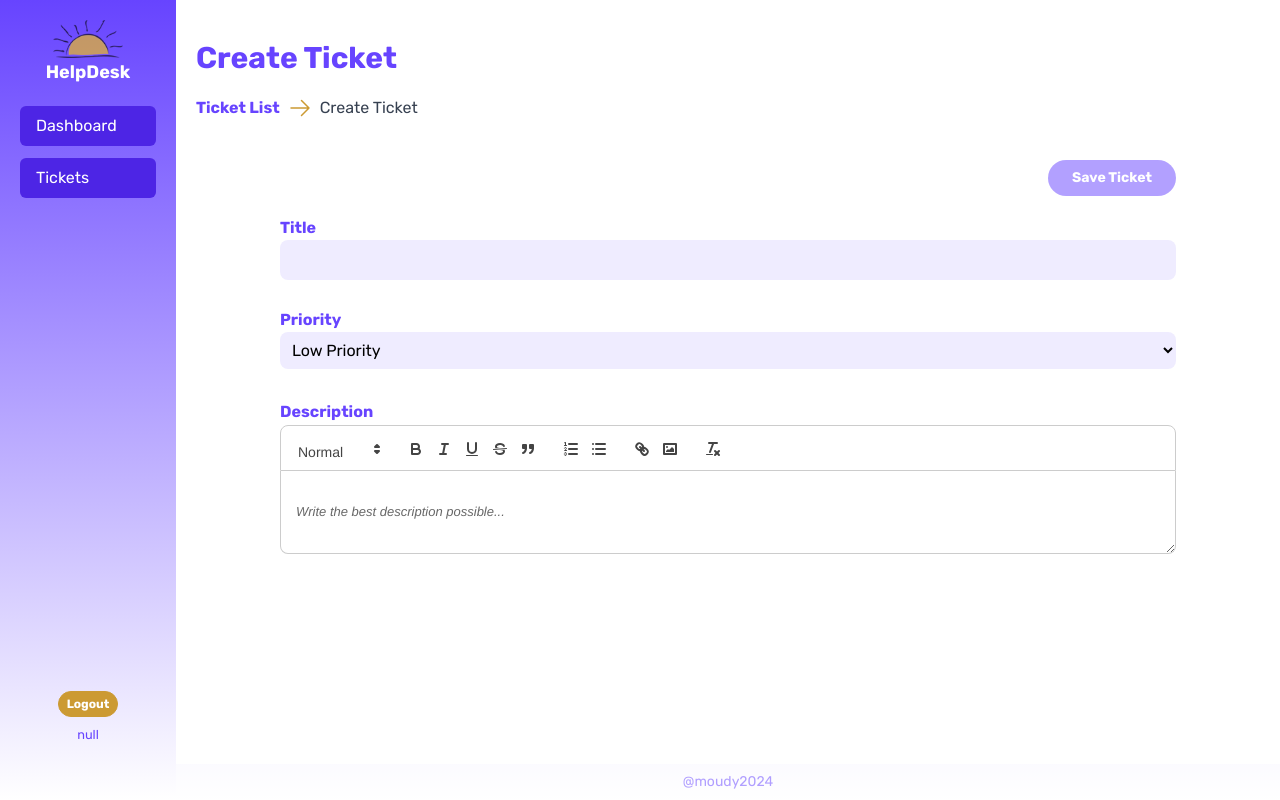
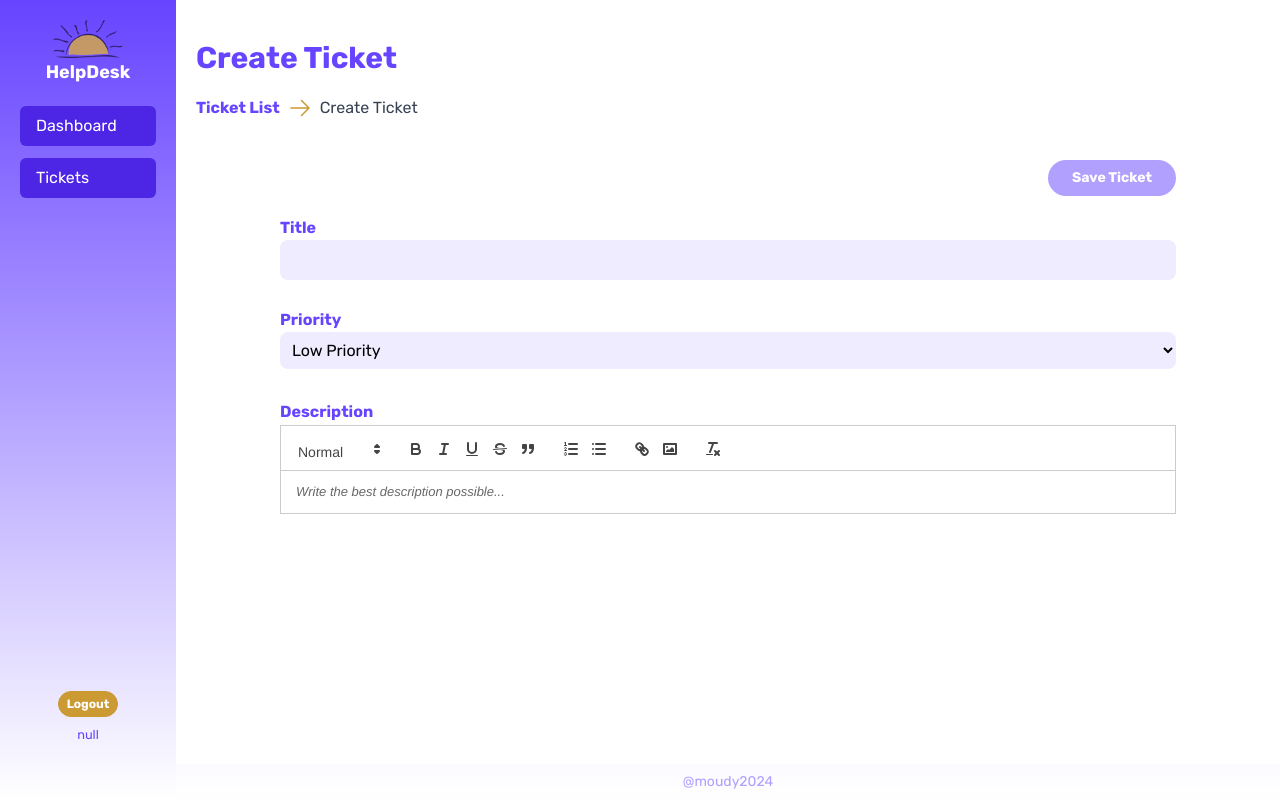
Before and after one commit to emoudy/helpdesk, a Next.js app: page /tickets/create in a window 1280 px wide. Built offline with nearby package versions, Linux system fonts and the light colour scheme; no server answers.

Commit message:
cleaning up CSS

```diff
--- a/app/globals.scss
+++ b/app/globals.scss
@@ -92,26 +92,11 @@ button.large-btn {
 }
 
 /* List styles */
-ul,
-ol {
-  @apply list-inside list-disc;
-}
 ul {
   @apply list-inside list-disc;
-}
-ol {
-  @apply list-inside list-decimal;
-}
-li {
-  @apply mb-2;
-}
-
-/* icons styles */
-.actionIcon {
-  @apply mr-5 min-h-10 cursor-pointer text-xl;
-}
-.actionIcon:hover {
-  @apply text-2xl;
+  li {
+    @apply mb-2 ml-7;
+  }
 }
 
 /* form styles */
@@ -121,13 +106,7 @@ form {
   }
 }
 
-/* Quill editor styles */
-.quill-editor {
-  @apply overflow-hidden;
-  .ql-toolbar {
-    @apply rounded-t-lg bg-white p-5;
-  }
-  .ql-container {
-    @apply resize-y overflow-auto rounded-b-lg bg-white p-5 grow;
-  }
+/* This is needed for Quill */
+.ql-hidden {
+  @apply hidden;
 }
```
